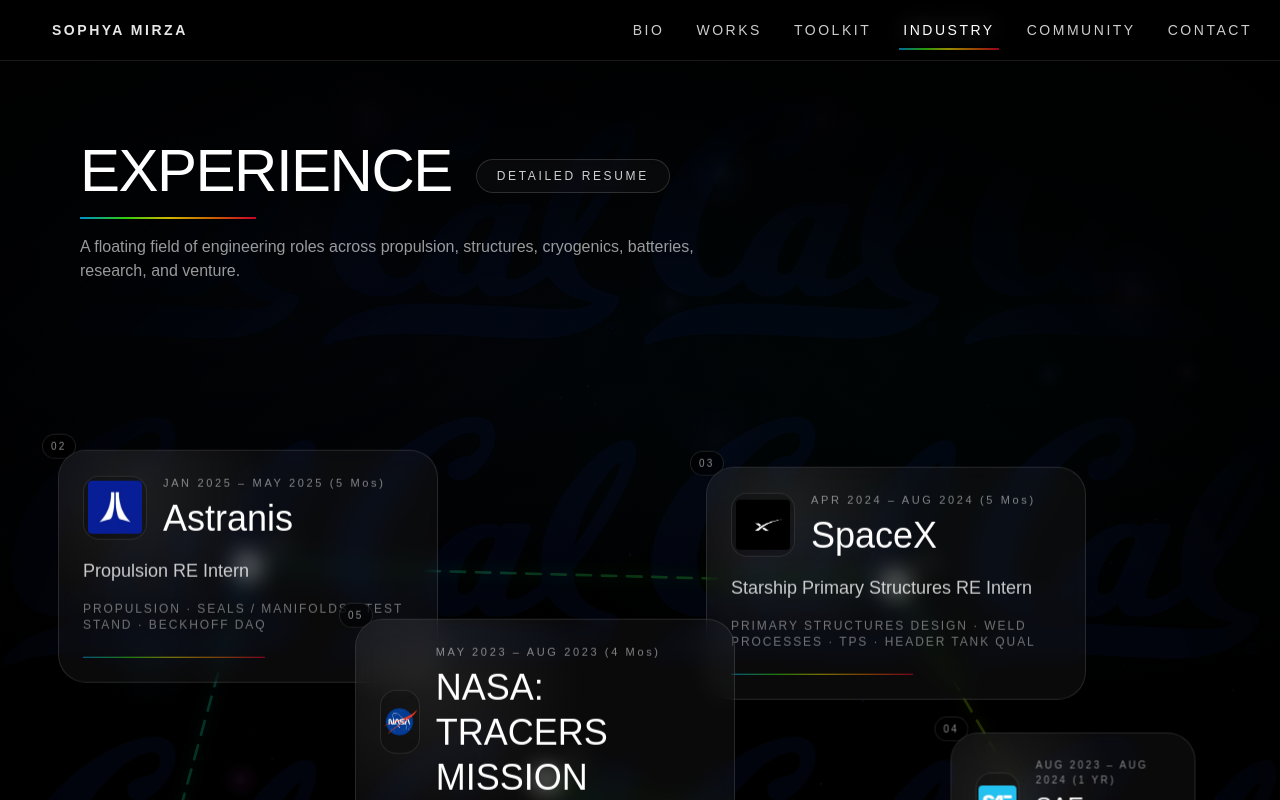
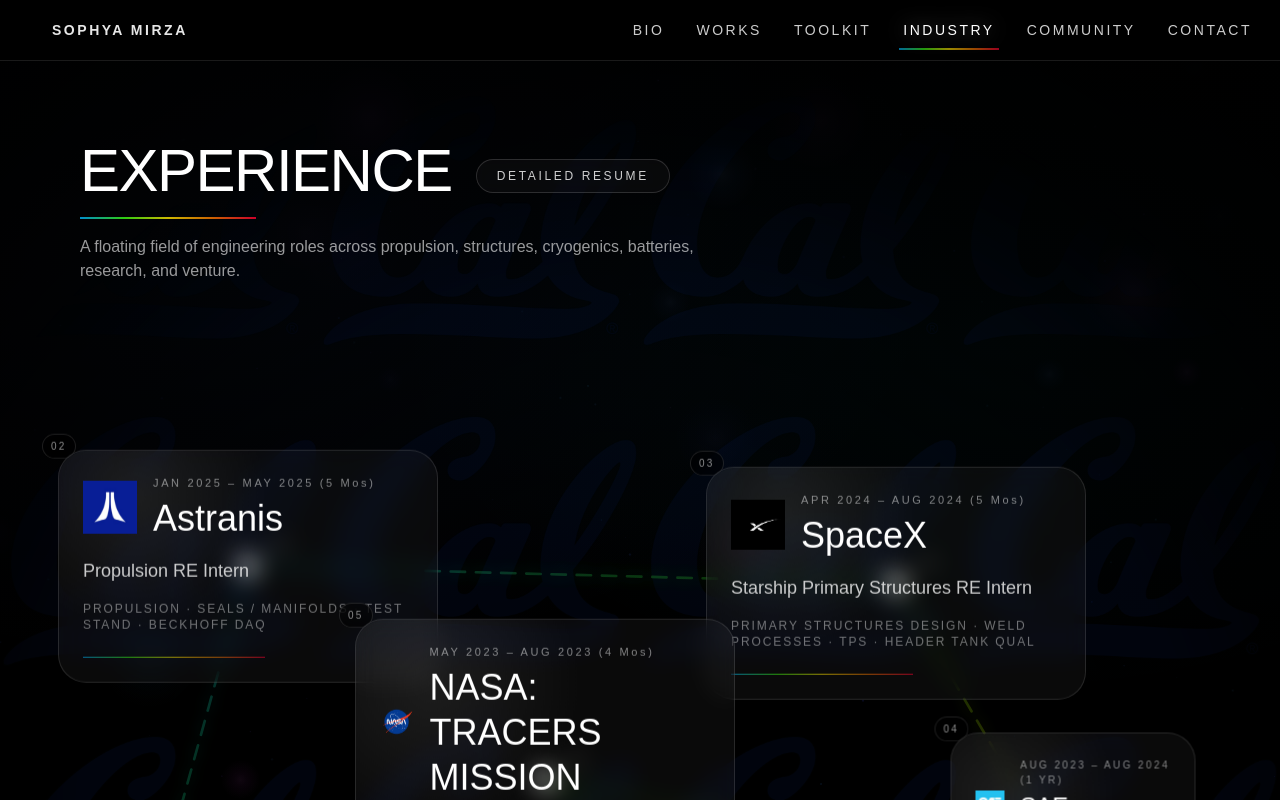
Before and after one commit to sophyamirza/sophya-portfolio, a Next.js app: page /industry in a window 1280 px wide. Shown: the top 800 px of the page. Built offline with nearby package versions, Linux system fonts and the light colour scheme; a web font is replaced by a local one.

Commit message:
indsutry page

```diff
--- a/app/industry/page.tsx
+++ b/app/industry/page.tsx
@@ -296,13 +296,13 @@ export default function IndustryPage() {
 
         <div className="relative p-5 md:p-6">
           <div className="mb-4 flex items-center gap-4">
-            <div className="flex h-14 w-14 items-center justify-center rounded-2xl border border-white/10 bg-black/20 md:h-16 md:w-16">
+            <div className="flex items-center justify-center">
               <Image
                 src={m.logo}
                 alt={m.org}
                 width={logoSize(m.size)}
                 height={logoSize(m.size)}
-                className="rounded object-contain"
+                className="object-contain"
               />
             </div>
 
@@ -442,7 +442,6 @@ export default function IndustryPage() {
           onMouseLeave={handleMouseLeave}
           className="relative mx-auto h-[1200px] max-w-[1600px]"
         >
-          {/* Chronology connector layer */}
           <svg
             className="pointer-events-none absolute inset-0 h-full w-full"
             viewBox="0 0 100 100"
@@ -503,7 +502,6 @@ export default function IndustryPage() {
             ))}
           </svg>
 
-          {/* Floating cards */}
           {milestones.map((m, i) => {
             const node = nodes[i];
 
```
